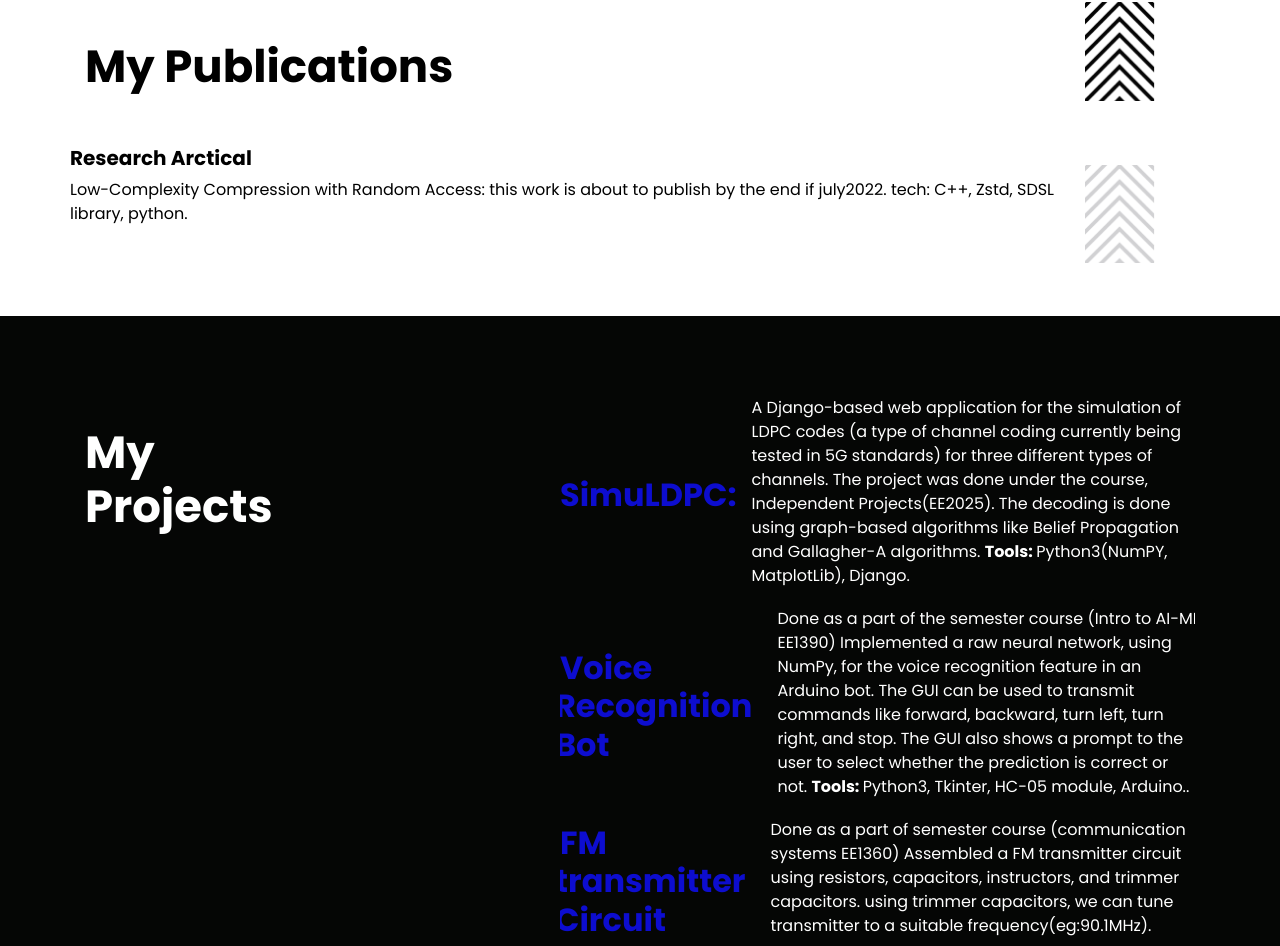
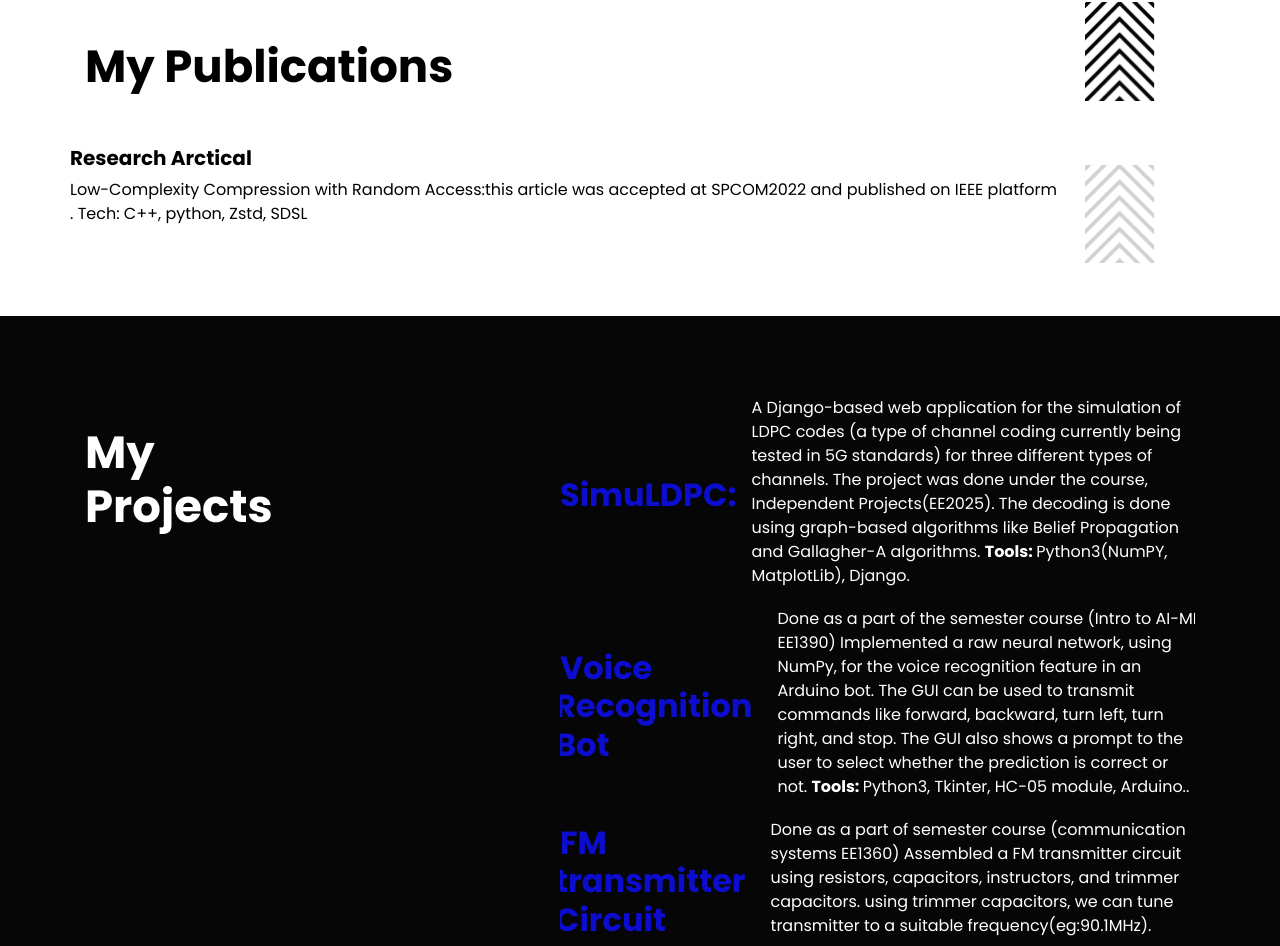
Before and after one commit to srikanth2001/srikanth2001.github.io, a plain HTML site: page index.html in a window 1280 px wide. Shown: the part 2169-3115 px from the top of the page. Drawn offline with nearby package versions, Linux system fonts and the light colour scheme; files whose address does not match are found by name.

Commit message:
Update index.html

```diff
--- a/index.html
+++ b/index.html
@@ -264,7 +264,8 @@
                 <div class="row" style="display: flex; flex-flow: column;" >
                     <div class="project-card_Pub wow fadeInUp">
                         <h5 class="project3d">Research Arctical</h5>
-                        Low-Complexity Compression with Random Access: this work is about to publish by the end if july2022. tech: C++, Zstd, SDSL library, python.
+                        Low-Complexity Compression with Random Access:this article was accepted at SPCOM2022
+                        and published on IEEE platform . Tech: C++, python, Zstd, SDSL
                     </div>
                 </div>
             </div>
```
